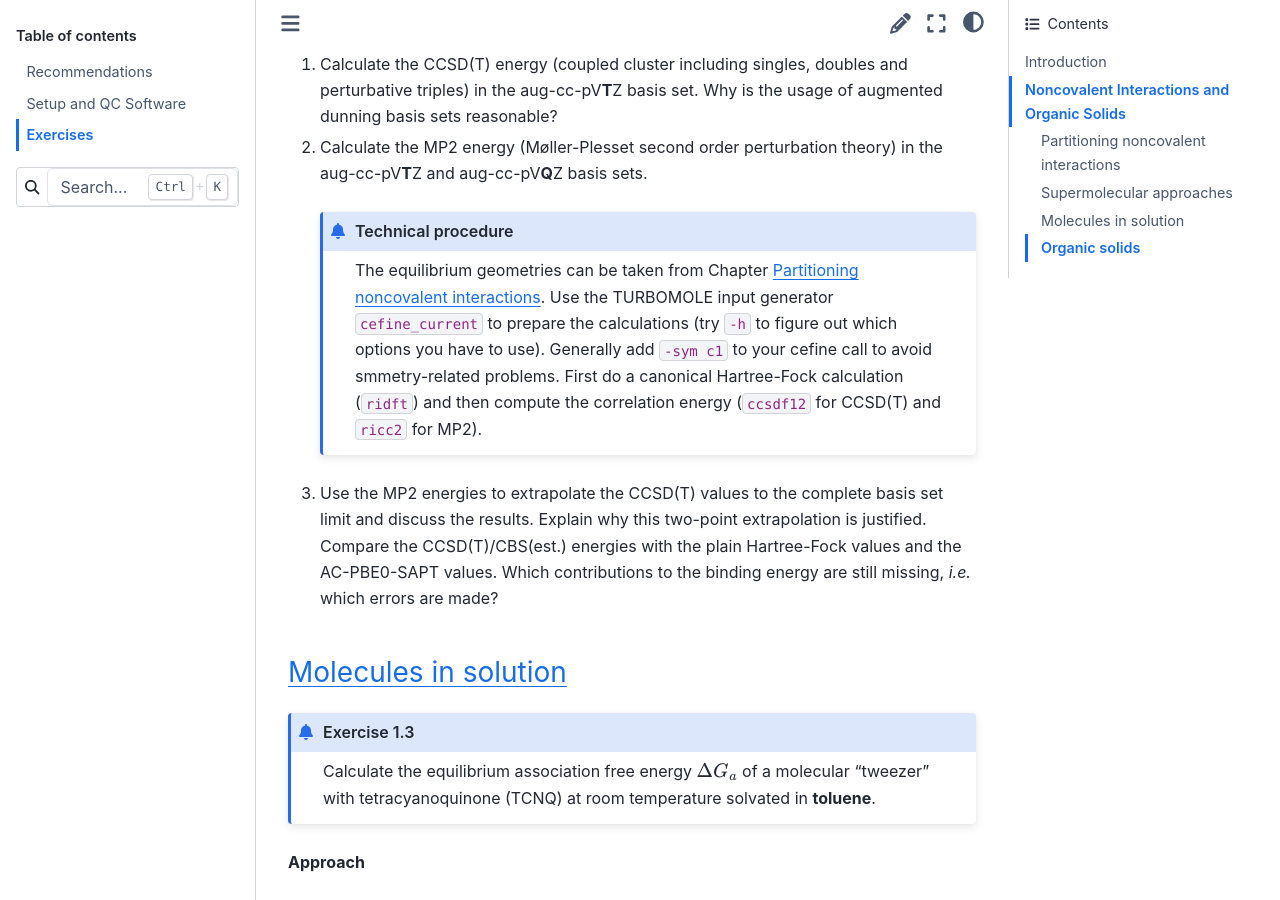
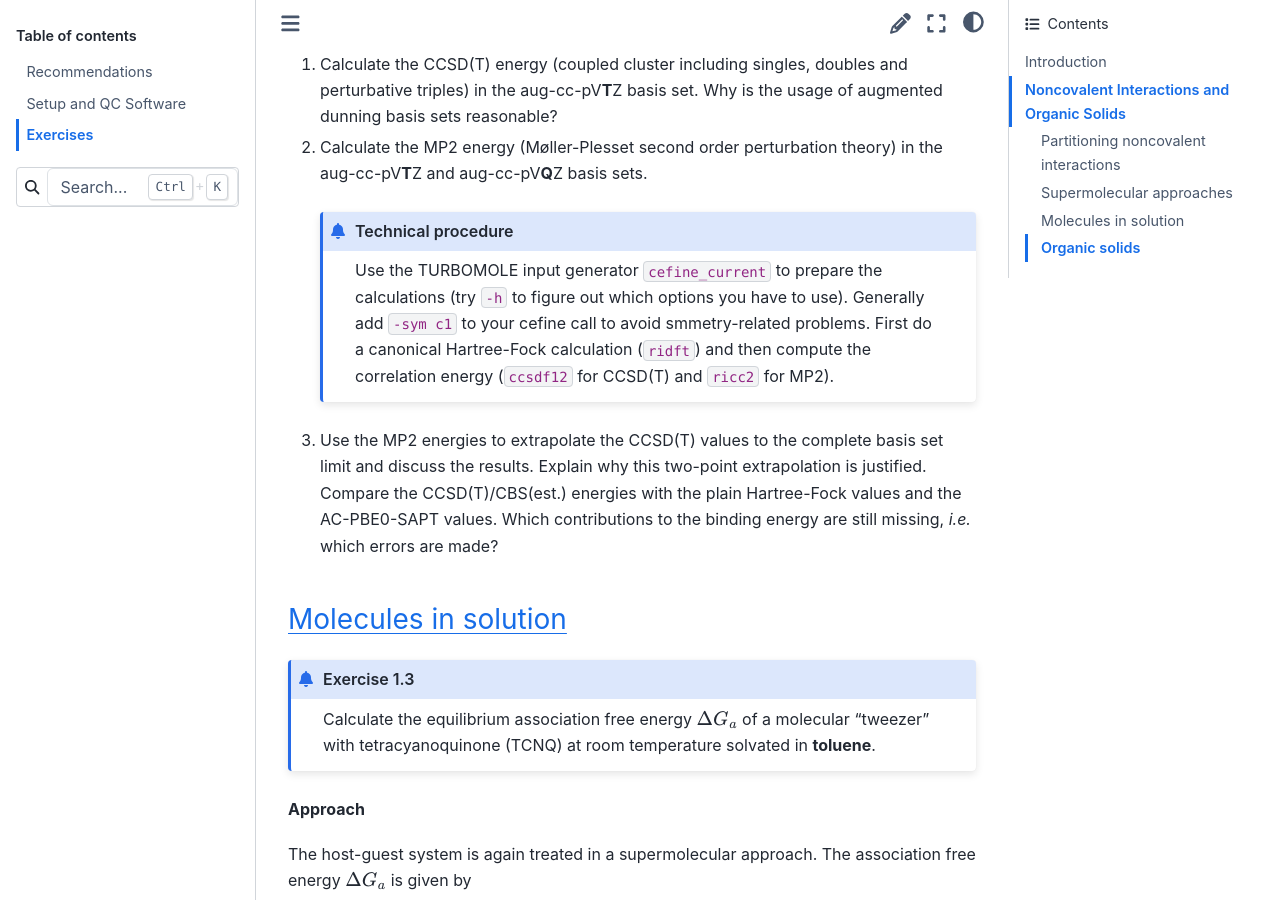
Before and after one commit to grimme-lab/wp12-teaching, a Sphinx documentation site: the page built from doc/ex.rst, in a window 1280 px wide and 900 px high, scrolled down 3432 px. Built offline with Sphinx 7.4.7 and the Sphinx Book theme 1.1.4, drawn with Linux system fonts in a browser that asks for light colours.

Commit message:
Update ex.rst
After adding new r2SCAN-3c relaxed structures for Water Monomer and Dimer as well as the Argon Dimer. The students should now take these geometries for this exercise as binding energies are by definition using relaxed structures.

```diff
--- a/doc/ex.rst
+++ b/doc/ex.rst
@@ -131,8 +131,7 @@ The following exponents have been optimized according to the different basis set
 
    .. admonition:: Technical procedure
 
-      The equilibrium geometries can be taken from Chapter :ref:`Partitioning noncovalent
-      interactions`. Use the TURBOMOLE input generator ``cefine_current`` to prepare the calculations (try ``-h`` to figure out which options you have to use).
+      Use the TURBOMOLE input generator ``cefine_current`` to prepare the calculations (try ``-h`` to figure out which options you have to use).
       Generally add ``-sym c1`` to your cefine call to avoid smmetry-related problems.
       First do a canonical Hartree-Fock calculation (``ridft``) and then compute the correlation
       energy (``ccsdf12`` for CCSD(T) and ``ricc2`` for MP2).
```
